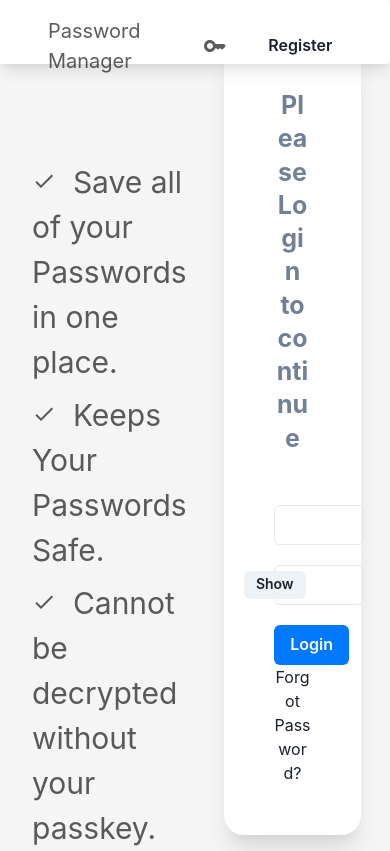
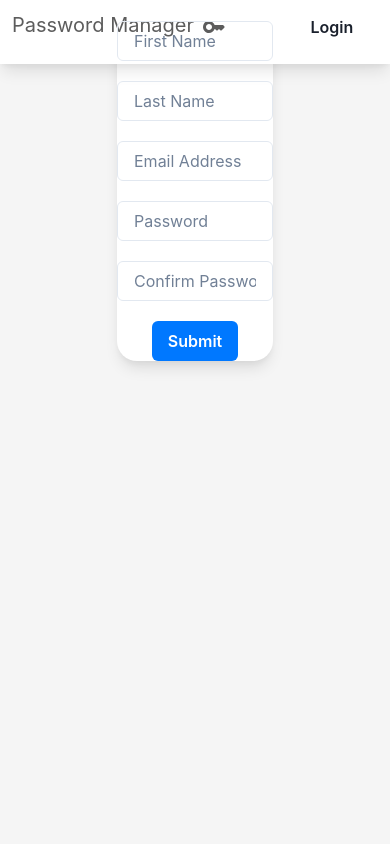
Before and after one commit to FalakSingh/Password-Manager-MERN, a React (Create React App) app in the folder client/: page /register in a window 390 px wide. Built offline with nearby package versions, Linux system fonts and the light colour scheme.

Commit message:
made login page responsive and added register page

```diff
--- a/client/src/App.js
+++ b/client/src/App.js
@@ -1,9 +1,16 @@
-import Login from "./pages/Login.js";
-
+import Login from "./pages/Login";
+import Register from "./pages/Register"
+import { BrowserRouter, Route, Routes } from "react-router-dom";
 function App() {
   return (
-    <Login/>
-
+    <BrowserRouter>
+      <Routes>
+        <Route exact path="/" element={<Login />} />
+        <Route exact path="/register" element={<Register />} />
+        {/* <Route exact path="/forgotPasswd" element={<ForgotPasswd />} />
+        <Route exact path="/resetPasswd/:resetToken" element={<ResetPass />} /> */}
+      </Routes>
+    </BrowserRouter>
   );
 }
 
--- a/client/src/components/Login/Feature.js
+++ b/client/src/components/Login/Feature.js
@@ -3,18 +3,20 @@ import DoneIcon from "@mui/icons-material/Done";
 
 
 const Feature = () => {
+  const fontsizes = {base:"xl", md:"2xl", lg:"3xl"}
   return (
-    <Box>
-      <VStack mt={{base:"10em"}} ml={{base:"2em"}} alignItems="left">
-        <Text as="span" color="blackAlpha.700" fontSize="3xl">
+    <Box w={{md:"50%"}}>
+      <VStack mt={{base:"7em",lg:"60%", xl:"20%"}} alignItems="left" pl={{base:"1.2em", xl:"2em"}} w={{base:"100%"}} >
+
+        <Text as="span" color="blackAlpha.700" fontSize={fontsizes}>
           <Icon as={DoneIcon} />
           &nbsp; Save all of your Passwords in one place.
         </Text>
-        <Text as="span" color="blackAlpha.700" fontSize="3xl">
+        <Text as="span" color="blackAlpha.700" fontSize={fontsizes}>
           <Icon as={DoneIcon} />
           &nbsp; Keeps Your Passwords Safe.
         </Text>
-        <Text as="span" color="blackAlpha.700" fontSize="3xl">
+        <Text as="span" color="blackAlpha.700" fontSize={fontsizes}>
           <Icon as={DoneIcon} />
           &nbsp; Cannot be decrypted without your passkey.
         </Text>
--- a/client/src/components/Login/LoginForm.js
+++ b/client/src/components/Login/LoginForm.js
@@ -29,24 +29,23 @@ const LoginForm = ({ isSubmit }) => {
     isSubmit(input);
   };
   return (
-    <Box h={{base:"100vh"}} w={{base:"50%"}} align="center">
+    <Box w={{base:"100%", lg:"50%"}} align="center">
       <Box
-        w="70%"
-        p="50px"
-        mt="20%"
-
+        w={{base:"90%", md:"80%", lg:"90%", xl:"80%"}}
+        p={{base:"1.5em", md:"3em", xl:"3.8em"}}
+        mt={{base:"5em", lg:"60%", xl:"20%"}}
         borderRadius="20px"
         boxShadow="xl"
         backgroundColor="white"
       >
-        <Heading color="gray.500" mb="50px" fontSize="25">
+        <Heading color="gray.500" mb={{base:"1em", md:"3em" }} fontSize={{base:"xl", xl:"2xl"}}>
           Please Login to continue
         </Heading>
         <form onSubmit={handleSubmit}>
           <InputGroup>
             <Input
-              mb="20px"
-              pr="4.5rem"
+              mb={{base:"1em", lg:"20px", xl:"1.8em"}}
+              // pr="4.5rem"
               type="email"
               placeholder="Email Address"
               name="email"
@@ -56,7 +55,7 @@ const LoginForm = ({ isSubmit }) => {
               maxLength={40}
             />
           </InputGroup>
-          <InputGroup mb="20px">
+          <InputGroup mb={{base:"1em", lg:"20px", xl:"1.8em"}}>
             <Input
               pr="4.5rem"
               type={show ? "text" : "password"}
@@ -76,7 +75,9 @@ const LoginForm = ({ isSubmit }) => {
             Login
           </Button>
         </form>
+        <Box mt={{base:"1.5em"}}>
         <a href="#"> Forgot Password? </a>
+        </Box>
         {/* <Link to="localhost:3000"> Forgot Password? </Link> */}
       </Box>
     </Box>
--- a/client/src/components/Login/Navbar.js
+++ /dev/null
@@ -1,29 +0,0 @@
-import { Box, Button, HStack, Icon, Spacer, Text } from "@chakra-ui/react";
-import KeyRoundedIcon from "@mui/icons-material/KeyRounded";
-
-const Navbar = () => {
-  return (
-    <Box
-      pos="fixed"
-      w="100%"
-      backgroundColor="white"
-      h="4rem"
-      borderEndRadius="4px"
-      boxShadow="lg"
-      px={{base:"2em"}}
-    >
-      <HStack>
-        <Text m="1rem" mr="0" fontSize="xl" color="blackAlpha.700">
-          Password Manager
-        </Text>
-        <Icon color="blackAlpha.700" as={KeyRoundedIcon} />
-        <Spacer />
-        <Button m="1em" variant="ghost">
-          Register
-        </Button>
-      </HStack>
-    </Box>
-  );
-};
-
-export default Navbar;
--- /dev/null
+++ b/client/src/components/Navbar/Navbar.js
@@ -0,0 +1,41 @@
+import { Box, Button, HStack, Icon, Spacer, Text } from "@chakra-ui/react";
+import KeyRoundedIcon from "@mui/icons-material/KeyRounded";
+import {useState} from "react"
+import { useNavigate } from "react-router-dom";
+const Navbar = (props) => {
+  const navigate = useNavigate();
+  return (
+    <Box
+      pos="fixed"
+      w="100%"
+      backgroundColor="white"
+      h="4rem"
+      boxShadow="lg"
+      px="2em"
+    >
+      <HStack>
+        <Text
+          mt={{ base: "0.5em", lg: "1rem" }}
+          mr={{ base: "0", lg: "0" }}
+          ml={{ base: "-1em" }}
+          fontSize="xl"
+          color="blackAlpha.700"
+        >
+          Password Manager
+        </Text>
+        <Icon
+          pos="relative"
+          top={{ base: "0.3em", lg: "0.4em" }}
+          color="blackAlpha.700"
+          as={KeyRoundedIcon}
+        />
+        <Spacer />
+        <Button onClick={() => navigate(props.path)} top={{ base: ".5em" }} left={{ base: ".7em" }} variant="ghost">
+          {props.btnName}
+        </Button>
+      </HStack>
+    </Box>
+  );
+};
+
+export default Navbar;
--- /dev/null
+++ b/client/src/components/Register/RegisterForm.js
@@ -0,0 +1,133 @@
+import {
+  Box,
+  Button,
+  Flex,
+  Input,
+  Heading,
+  VStack,
+  useToast,
+} from "@chakra-ui/react";
+import { useState } from "react";
+
+const RegisterForm = (props) => {
+
+  const toast = useToast();
+  const regInput = {
+    fName: "",
+    lName: "",
+    email: "",
+    password: "",
+    confirmPassword: "",
+  };
+
+  const [input, setInput] = useState(regInput);
+
+  const handleChange = (event) => {
+    const { name, value } = event.target;
+    setInput((prevVal) => {
+      return {
+        ...prevVal,
+        [name]: value,
+      };
+    });
+  };
+  const handleSubmit = (event) => {
+    event.preventDefault();
+
+    if (input.password !== input.confirmPassword) {
+      toast({
+        title: "Passwords doesn't Match",
+        description: "Please Enter your Passwords again",
+        status: "warning",
+        isClosable: true,
+      });
+
+      return setInput(regInput);
+    } else {
+      props.isSubmit(input);
+    }
+
+  };
+  return (
+    <Flex
+      h="100vh"
+      direction="column"
+      alignItems="center"
+      backgroundColor="blackAlpha.50"
+    >
+      <Box
+        mt={{ xl: "15em" }}
+        backgroundColor="white"
+        borderRadius="20px"
+        w="40%"
+        p={{ xl: "4.2em" }}
+        boxShadow="lg"
+      >
+        <form onSubmit={handleSubmit}>
+          <Heading
+            align="center"
+            fontSize={{ xl: "2xl" }}
+            color="blackAlpha.700"
+          >
+            Register Here
+          </Heading>
+          <VStack spacing={5} alignItems="center" mt={{ xl: "3em" }}>
+            <Input
+              placeholder="First Name"
+              name="fName"
+              onChange={handleChange}
+              type="text"
+              required={true}
+              maxLength={30}
+              value={input.fName}
+            />
+            <Input
+              placeholder="Last Name"
+              name="lName"
+              onChange={handleChange}
+              type="text"
+              required={true}
+              maxLength={30}
+              value={input.lName}
+            />
+            <Input
+              placeholder="Email Address"
+              name="email"
+              onChange={handleChange}
+              type="email"
+              required={true}
+              maxLength={40}
+              autoComplete="off"
+              value={input.email}
+            />
+            <Input
+              placeholder="Password"
+              name="password"
+              onChange={handleChange}
+              type="password"
+              required={true}
+              minLength={8}
+              maxLength={40}
+              value={input.password}
+            />
+            <Input
+              placeholder="Confirm Password"
+              name="confirmPassword"
+              onChange={handleChange}
+              type="password"
+              required={true}
+              minLength={8}
+              maxLength={40}
+              value={input.confirmPassword}
+            />
+            <Button type="submit" colorScheme="messenger">
+              Submit
+            </Button>
+          </VStack>
+        </form>
+      </Box>
+    </Flex>
+  );
+};
+
+export default RegisterForm;
--- a/client/src/pages/Login.js
+++ b/client/src/pages/Login.js
@@ -1,6 +1,6 @@
 import LoginForm from "../components/Login/LoginForm";
-import { Spacer, Flex } from "@chakra-ui/react";
-import Navbar from "../components/Login/Navbar";
+import { Flex } from "@chakra-ui/react";
+import Navbar from "../components/Navbar/Navbar";
 import Feature from "../components/Login/Feature";
 
 const Login = () => {
@@ -9,10 +9,14 @@ const Login = () => {
   };
   return (
     <div>
-      <Navbar />
-      <Flex backgroundColor="blackAlpha.50">
+      <Flex
+        backgroundColor="blackAlpha.50"
+        direction={{ base: "column", lg:"row" }}
+        w={{ base: "100%" }}
+        h={{md:"100vh"}}
+      >
+        <Navbar btnName="Register" path="register" />
         <Feature />
-        <Spacer />
         <LoginForm isSubmit={isSubmitted} />
       </Flex>
     </div>
--- a/client/src/pages/Register.js
+++ b/client/src/pages/Register.js
@@ -1,9 +1,17 @@
+import Navbar from "../components/Navbar/Navbar";
+import RegisterForm from "../components/Register/RegisterForm";
+const Register = () => {
 
+  const isSubmitted = (userInfo) => {
+    console.log(userInfo)
+  }
 
-const register = () => {
   return (
-    <div>register</div>
-  )
-}
+    <div>
+      <Navbar btnName="Login" path="/" />
+      <RegisterForm isSubmit={isSubmitted} />
+    </div>
+  );
+};
 
-export default register
+export default Register;
```
